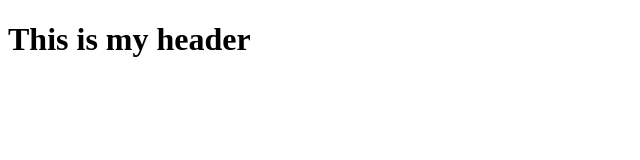
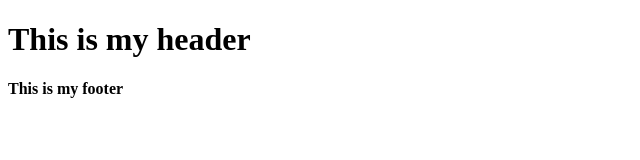
Before and after one commit to kemiwealth/version-control-simulation-SandraJohnson, a plain HTML site: page index.html in a window 1280 px wide. Shown: the whole page, without its empty margins (0-640 px from the left). Drawn offline with Linux system fonts and the light colour scheme.

Commit message:
Added footer section to index.html

```diff
--- a/index.html
+++ b/index.html
@@ -10,5 +10,11 @@
     <header>
         <h1>This is my header</h1>
     </header>
+
+
+    <footer>
+        <h4>This is my footer</h4>
+    </footer>
+
 </body>
 </html>
```
